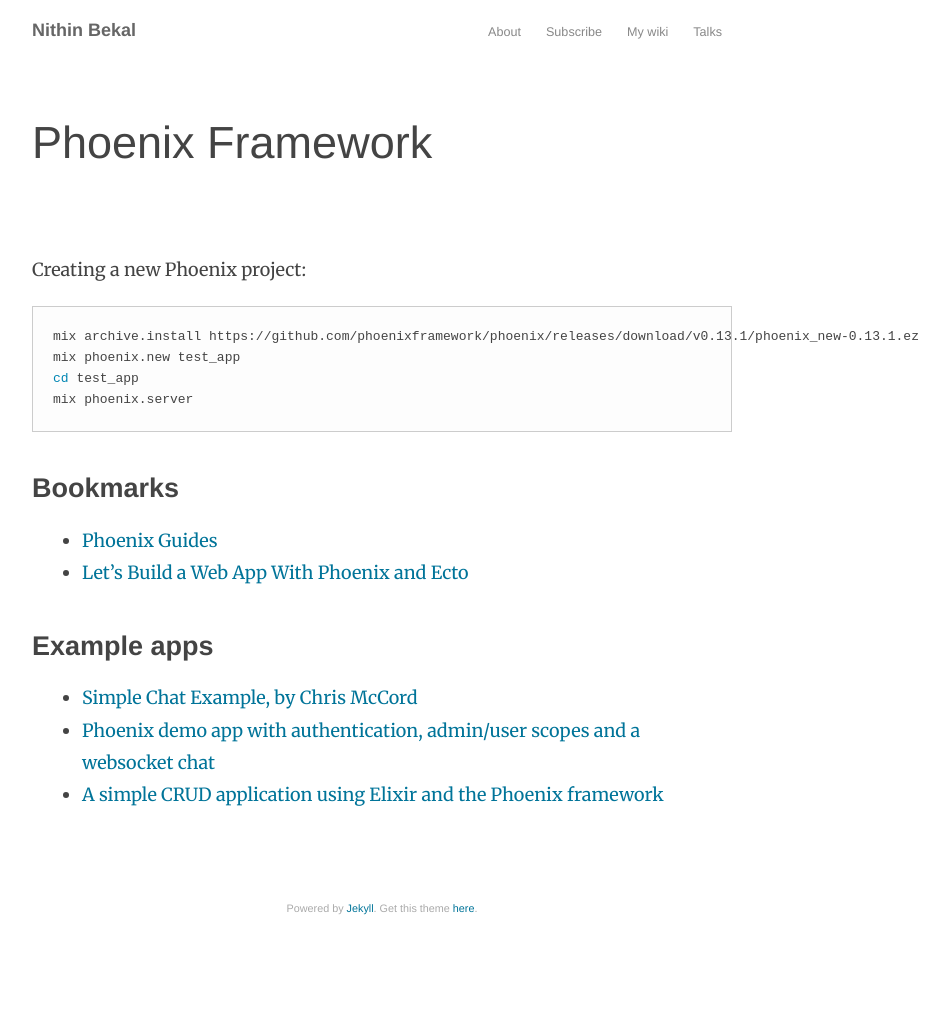
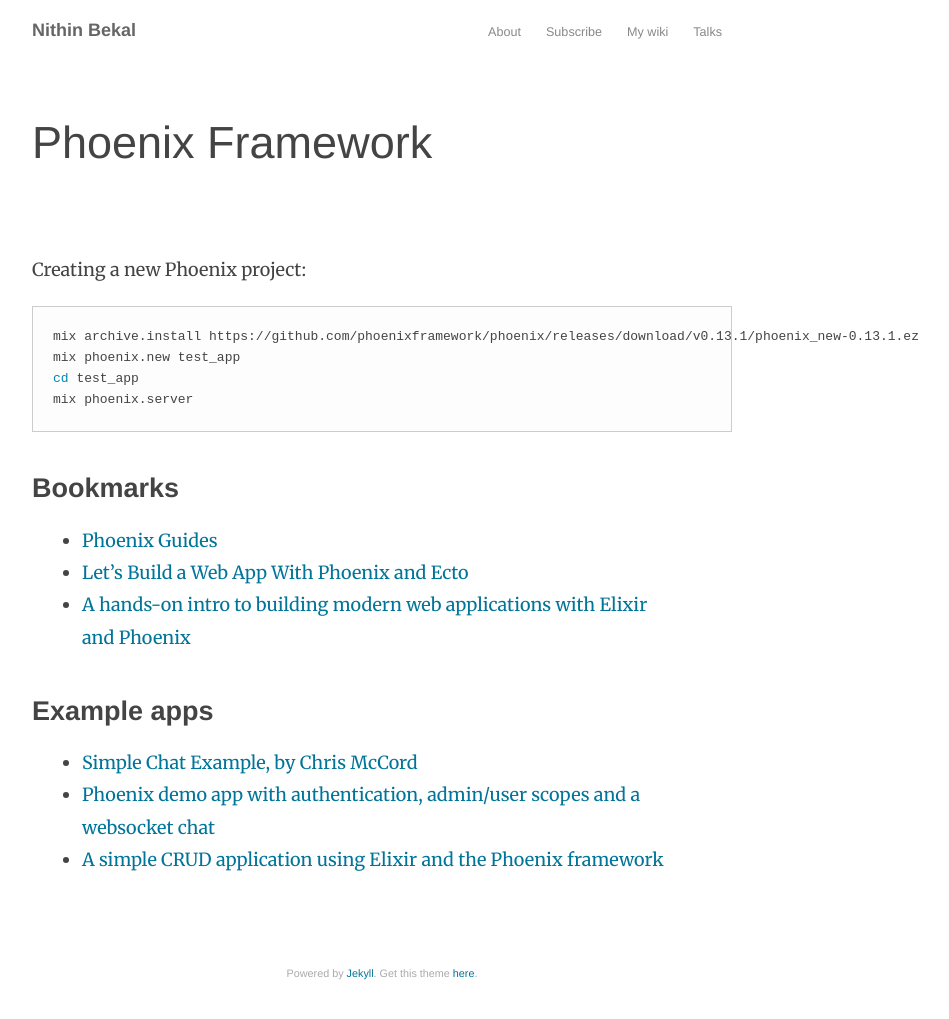
Before and after one commit to nithinbekal/nithinbekal.github.io, a Jekyll site: the page built from notes/phoenix.md, in a window 1280 px wide. Shown: the whole page, without its empty margins (258-1207 px from the left). Built offline with Jekyll 4.4.1, drawn with Linux system fonts in a browser that asks for light colours; before the commit the page ends 954 px from its top, so only the background shows below that.

Commit message:
Phoenix bookmark

```diff
--- a/notes/phoenix.md
+++ b/notes/phoenix.md
@@ -16,6 +16,7 @@
 
 * [Phoenix Guides](https://github.com/phoenixframework/phoenix_guides)
 * [Let's Build a Web App With Phoenix and Ecto](http://www.elixirdose.com/post/elixirdose_intro_to_phoenix)
+* [A hands-on intro to building modern web applications with Elixir and Phoenix](http://phoenix.thefirehoseproject.com)
 
 ## Example apps
 
```
